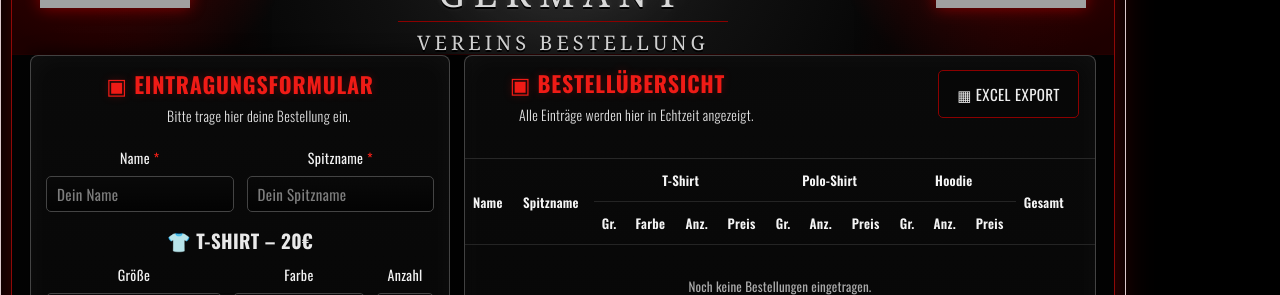
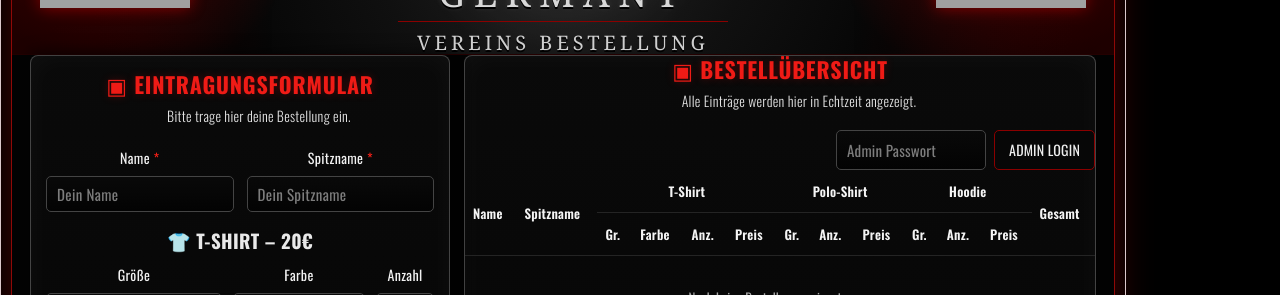
Before and after one commit to DemonLordsGermany/Demonlords-bestellung, a React (Vite) app: page / in a window 1280 px wide. Shown: the part 126-421 px from the top of the page. Built offline with nearby package versions, Linux system fonts and the light colour scheme; grey boxes are pictures that could not be loaded; a web font is replaced by a local one.

Commit message:
Update App.jsx

```diff
--- a/src/App.jsx
+++ b/src/App.jsx
@@ -3,8 +3,12 @@ import { useState } from "react";
 export default function App() {
   const sizes = ["S", "M", "L", "XL", "XXL", "3XL", "4XL"];
   const prices = { tshirt: 20, polo: 30, hoodie: 40 };
+  const ADMIN_PASSWORD = "DemonLords2026";
 
   const [orders, setOrders] = useState([]);
+  const [isAdmin, setIsAdmin] = useState(false);
+  const [adminPassword, setAdminPassword] = useState("");
+  const [adminError, setAdminError] = useState("");
   const [form, setForm] = useState({
     name: "",
     nick: "",
@@ -56,6 +60,29 @@ export default function App() {
       hoodieQty: 0,
       note: "",
     });
+  }
+
+  function adminLogin(e) {
+    e.preventDefault();
+
+    if (adminPassword === ADMIN_PASSWORD) {
+      setIsAdmin(true);
+      setAdminPassword("");
+      setAdminError("");
+    } else {
+      setAdminError("Falsches Passwort");
+    }
+  }
+
+  function adminLogout() {
+    setIsAdmin(false);
+    setAdminPassword("");
+    setAdminError("");
+  }
+
+  function deleteOrder(index) {
+    if (!isAdmin) return;
+    setOrders(orders.filter((_, i) => i !== index));
   }
 
   function exportCSV() {
@@ -190,7 +217,26 @@ export default function App() {
                   <h3 className="redTitle">▣ BESTELLÜBERSICHT</h3>
                   <p className="smallText">Alle Einträge werden hier in Echtzeit angezeigt.</p>
                 </div>
-                <button className="export" onClick={exportCSV}>▦ EXCEL EXPORT</button>
+
+                <div className="adminBox">
+                  {!isAdmin ? (
+                    <form className="adminForm" onSubmit={adminLogin}>
+                      <input
+                        type="password"
+                        placeholder="Admin Passwort"
+                        value={adminPassword}
+                        onChange={(e) => setAdminPassword(e.target.value)}
+                      />
+                      <button type="submit">Admin Login</button>
+                      {adminError && <span>{adminError}</span>}
+                    </form>
+                  ) : (
+                    <div className="adminActive">
+                      <button className="export" onClick={exportCSV}>▦ EXCEL EXPORT</button>
+                      <button className="logout" onClick={adminLogout}>Logout</button>
+                    </div>
+                  )}
+                </div>
               </div>
 
               <div className="tableWrap">
@@ -203,7 +249,7 @@ export default function App() {
                       <th colSpan="3">Polo-Shirt</th>
                       <th colSpan="3">Hoodie</th>
                       <th rowSpan="2">Gesamt</th>
-                      <th rowSpan="2"></th>
+                      {isAdmin && <th rowSpan="2"></th>}
                     </tr>
                     <tr>
                       <th>Gr.</th><th>Farbe</th><th>Anz.</th><th>Preis</th>
@@ -215,7 +261,7 @@ export default function App() {
                   <tbody>
                     {orders.length === 0 && (
                       <tr>
-                        <td colSpan="14" className="empty">Noch keine Bestellungen eingetragen.</td>
+                        <td colSpan={isAdmin ? 14 : 13} className="empty">Noch keine Bestellungen eingetragen.</td>
                       </tr>
                     )}
 
@@ -234,9 +280,11 @@ export default function App() {
                         <td>{o.hoodieQty}</td>
                         <td>{euro(o.hoodieQty * prices.hoodie)}</td>
                         <td className="price">{euro(calc(o))}</td>
-                        <td>
-                          <button className="delete" onClick={() => setOrders(orders.filter((_, index) => index !== i))}>🗑</button>
-                        </td>
+                        {isAdmin && (
+                          <td>
+                            <button className="delete" onClick={() => deleteOrder(i)}>🗑</button>
+                          </td>
+                        )}
                       </tr>
                     ))}
                   </tbody>
@@ -361,12 +409,12 @@ textarea{height:40px;padding-top:9px;resize:none}
 .submit{height:42px;border:0;border-radius:5px;background:linear-gradient(180deg,#fa2a23,#b70d09);color:#fff;font-family:'Oswald',Arial,sans-serif;font-size:18px;font-weight:700;text-transform:uppercase;letter-spacing:.06em;cursor:pointer;box-shadow:0 0 16px rgba(255,0,0,.45)}
 .submit:hover,.export:hover,.delete:hover{filter:brightness(1.15)}.privacy{margin:-5px 0 0;text-align:center;color:#aaa;font-size:12px;font-weight:300}
 
-.overviewHead{display:flex;justify-content:space-between;gap:16px;padding:14px 16px;border-bottom:1px solid #272727;flex:0 0 auto}.export{align-self:start;border:1px solid #8b0000;background:#070707;color:#eee;border-radius:5px;padding:10px 18px;font-family:'Oswald',Arial,sans-serif;font-size:15px;text-transform:uppercase;cursor:pointer;letter-spacing:.03em}
+.overviewHead{$1}.adminBox{display:flex;align-items:flex-start;justify-content:flex-end}.adminForm{display:grid;grid-template-columns:150px auto;gap:8px;align-items:start}.adminForm input{height:40px;margin:0}.adminForm button,.logout{height:40px;border:1px solid #8b0000;background:#070707;color:#eee;border-radius:5px;padding:0 14px;font-family:'Oswald',Arial,sans-serif;font-size:14px;text-transform:uppercase;cursor:pointer}.adminForm span{grid-column:1/3;color:#ff1c15;font-size:12px;text-align:right}.adminActive{display:flex;gap:8px;align-items:center}.logout{border-color:#555;color:#bbb}.export{align-self:start;border:1px solid #8b0000;background:#070707;color:#eee;border-radius:5px;padding:10px 18px;font-family:'Oswald',Arial,sans-serif;font-size:15px;text-transform:uppercase;cursor:pointer;letter-spacing:.03em}
 .tableWrap{overflow:auto;flex:1;min-height:225px;max-height:46vh}table{width:100%;min-width:0;border-collapse:collapse;font-size:13px;table-layout:auto}th,td{padding:8px 8px;border-bottom:1px solid #242424;text-align:left;white-space:nowrap}th{color:#f5f5f5;font-weight:600;letter-spacing:.02em}th[colspan]{text-align:center}tr:hover td{background:rgba(255,255,255,.035)}.price{color:#ff1610;font-weight:700}.delete{border:1px solid #b00000;color:#ff1610;background:transparent;border-radius:5px;padding:5px 7px;cursor:pointer}.empty{text-align:center;color:#aaa;padding:28px}
 
 .bottomCards{display:grid;grid-template-columns:1.15fr .95fr;gap:14px;padding:14px;flex:0 0 auto}.card{border:1px solid #505050;border-radius:8px;background:rgba(0,0,0,.55);padding:18px 24px;box-shadow:inset 0 0 28px rgba(255,255,255,.035)}.card h3{margin:0 0 14px;text-align:center;color:#f01b15;font-size:22px;font-weight:700;text-transform:uppercase;letter-spacing:.03em}.summaryLine{display:grid;grid-template-columns:38px 1fr 72px 105px;align-items:center;gap:7px;margin-bottom:7px;font-size:18px}.summaryLine span,.priceLine span{font-size:28px;filter:saturate(1.25)}.summaryLine em,.priceLine em{font-style:normal}.total{display:flex;justify-content:space-between;margin-top:12px;padding-top:12px;border-top:1px solid #555;color:#f01b15;font-size:26px;font-weight:700}.priceLine{display:grid;grid-template-columns:42px 1fr auto;align-items:center;gap:10px;padding:10px 0;border-bottom:1px solid #333;font-size:18px}.priceLine:last-child{border-bottom:0}
 footer{margin:0 18px 14px;border:1px solid #242424;border-radius:8px;background:#050505;color:#d0d0d0;text-align:center;padding:11px;font-family:'Rye',Georgia,serif;font-size:12px;letter-spacing:.2em;text-transform:uppercase;flex:0 0 auto}
 
 @media(max-width:1200px){.frame{min-height:auto}.hero{height:auto;min-height:185px}.content{grid-template-columns:1fr}.formPanel{height:auto;overflow:visible}.overviewPanel{height:auto}.tableWrap{max-height:none;flex:none}.logo{width:140px}.headline{padding-left:155px;padding-right:155px}.headline h1{font-size:54px}.headline h2{font-size:32px}.headline p{font-size:18px}}
-@media(max-width:760px){.page{padding:6px}.frame{min-height:calc(100vh - 12px)}.hero{height:auto;min-height:250px}.logo{width:108px;left:8px;top:8px}.logoRight{display:none}.headline{padding:120px 12px 18px}.headline h1{font-size:34px;letter-spacing:.035em;white-space:normal}.headline h2{font-size:23px;letter-spacing:.12em}.headline p{min-width:0;width:100%;font-size:13px;letter-spacing:.11em;white-space:normal}.content{padding:0 8px 12px}.twoCols,.shirtGrid,.twoProductCols,.bottomCards{grid-template-columns:1fr}.overviewHead{flex-direction:column}.card{padding:18px}.summaryLine{grid-template-columns:34px 1fr 70px;font-size:16px}.summaryLine em:last-child{grid-column:2/4;text-align:right}.total{font-size:23px}footer{margin:0 8px 10px;font-size:10px;letter-spacing:.1em}}
+@media(max-width:760px){.adminBox{justify-content:flex-start}.adminForm{grid-template-columns:1fr}.adminForm span{grid-column:1;text-align:left}.adminActive{flex-direction:column;align-items:stretch}.adminActive button{width:100%}.page{padding:6px}.frame{min-height:calc(100vh - 12px)}.hero{height:auto;min-height:250px}.logo{width:108px;left:8px;top:8px}.logoRight{display:none}.headline{padding:120px 12px 18px}.headline h1{font-size:34px;letter-spacing:.035em;white-space:normal}.headline h2{font-size:23px;letter-spacing:.12em}.headline p{min-width:0;width:100%;font-size:13px;letter-spacing:.11em;white-space:normal}.content{padding:0 8px 12px}.twoCols,.shirtGrid,.twoProductCols,.bottomCards{grid-template-columns:1fr}.overviewHead{flex-direction:column}.card{padding:18px}.summaryLine{grid-template-columns:34px 1fr 70px;font-size:16px}.summaryLine em:last-child{grid-column:2/4;text-align:right}.total{font-size:23px}footer{margin:0 8px 10px;font-size:10px;letter-spacing:.1em}}
 `;
```
